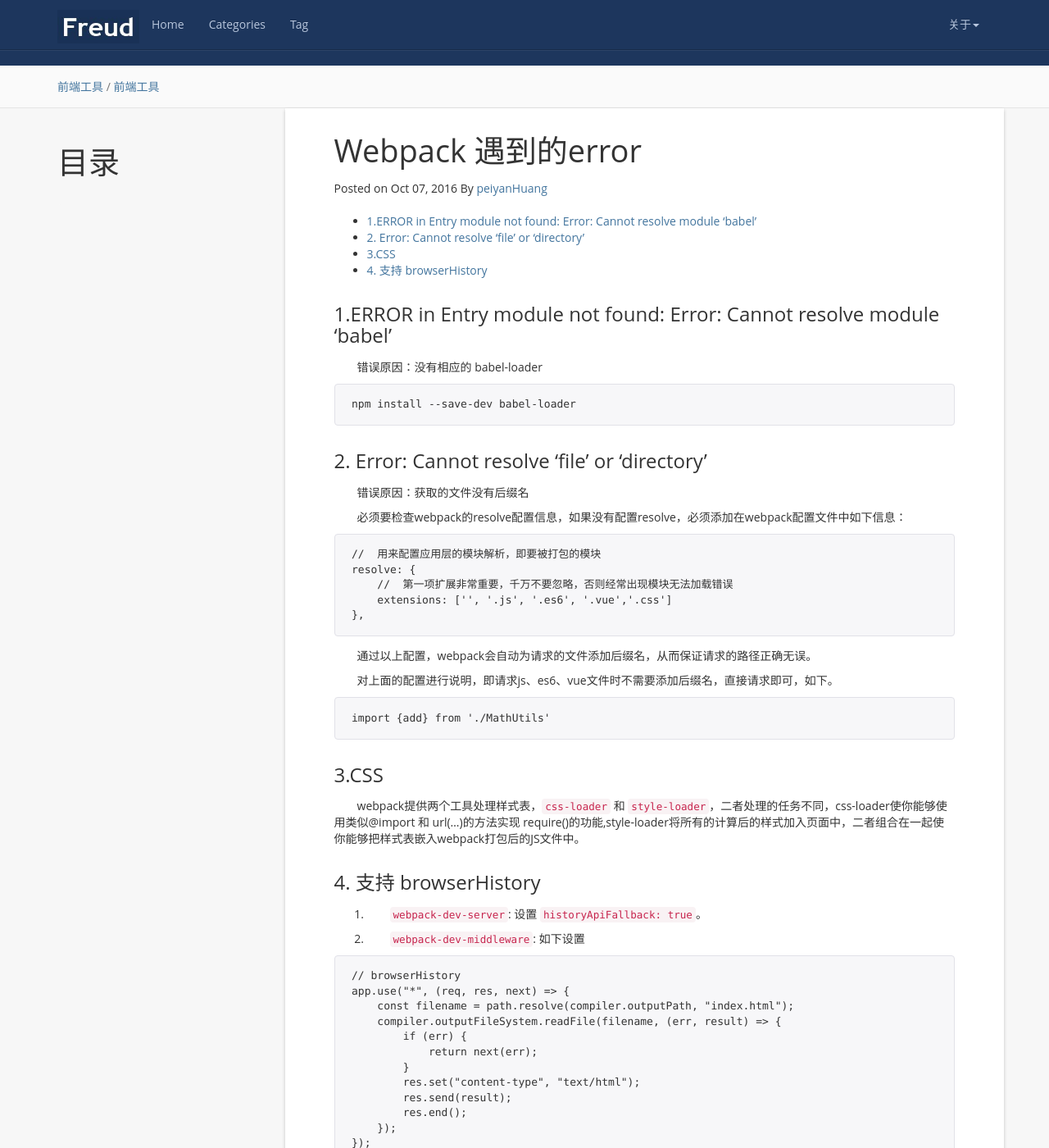
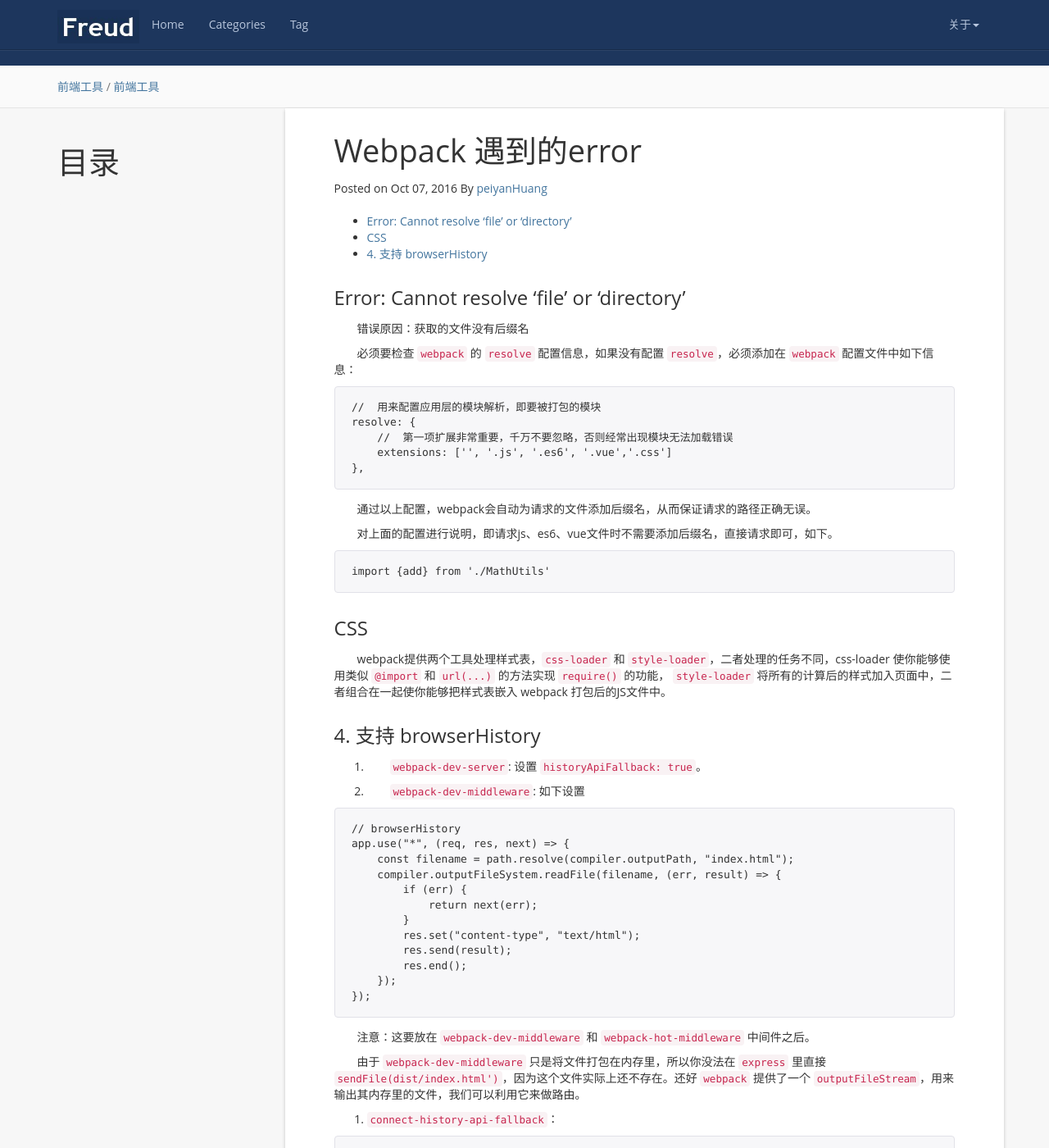
Before and after one commit to peiyanhuang/MyBlog, a Jekyll site: the page built from _posts/2016-10-07-webpack-err.md, in a window 1280 px wide and 1400 px high, scrolled down 215 px. Shown: the whole window at 82% size. Built offline with Jekyll 4.4.1, drawn with Linux system fonts in a browser that asks for light colours; nearby versions of some CDN libraries; some of the changed text lies outside the part shown.

Commit message:
@update: webpack express dev browserRouter

````diff
--- a/_posts/2016-10-07-webpack-err.md
+++ b/_posts/2016-10-07-webpack-err.md
@@ -9,19 +9,13 @@
 * content
 {:toc}
 
-### 1.ERROR in Entry module not found: Error: Cannot resolve module 'babel'
-
-错误原因：没有相应的 babel-loader
-
-	npm install --save-dev babel-loader
-
-### 2. Error: Cannot resolve 'file' or 'directory'
+### Error: Cannot resolve 'file' or 'directory'
 
 错误原因：获取的文件没有后缀名
 
-必须要检查webpack的resolve配置信息，如果没有配置resolve，必须添加在webpack配置文件中如下信息：
+必须要检查 `webpack` 的 `resolve` 配置信息，如果没有配置 `resolve`，必须添加在 `webpack` 配置文件中如下信息：
 
-```
+```js
 //  用来配置应用层的模块解析，即要被打包的模块
 resolve: {
     //  第一项扩展非常重要，千万不要忽略，否则经常出现模块无法加载错误
@@ -33,11 +27,11 @@
 
 对上面的配置进行说明，即请求js、es6、vue文件时不需要添加后缀名，直接请求即可，如下。
 
-	import {add} from './MathUtils'
+    import {add} from './MathUtils'
 
-### 3.CSS
+### CSS
 
-webpack提供两个工具处理样式表，`css-loader` 和 `style-loader`，二者处理的任务不同，css-loader使你能够使用类似@import 和 url(...)的方法实现 require()的功能,style-loader将所有的计算后的样式加入页面中，二者组合在一起使你能够把样式表嵌入webpack打包后的JS文件中。
+webpack提供两个工具处理样式表，`css-loader` 和 `style-loader`，二者处理的任务不同，css-loader 使你能够使用类似 `@import` 和 `url(...)` 的方法实现 `require()` 的功能， `style-loader` 将所有的计算后的样式加入页面中，二者组合在一起使你能够把样式表嵌入 webpack 打包后的JS文件中。
 
 ### 4. 支持 browserHistory
 
@@ -60,4 +54,16 @@
 });
 ```
 
+注意：这要放在 `webpack-dev-middleware` 和 `webpack-hot-middleware` 中间件之后。
+
 由于 `webpack-dev-middleware` 只是将文件打包在内存里，所以你没法在 `express` 里直接 `sendFile(dist/index.html')`，因为这个文件实际上还不存在。还好 `webpack` 提供了一个 `outputFileStream`，用来输出其内存里的文件，我们可以利用它来做路由。
+
+3. `connect-history-api-fallback`：
+
+```js
+// BrowserRouter
+app.use('/', require('connect-history-api-fallback')());
+app.use('/', express.static('../src'));  // 开发的 index.html 目录
+```
+
+注意：这要放在 `webpack-dev-middleware` 和 `webpack-hot-middleware` 中间件之前。
````
